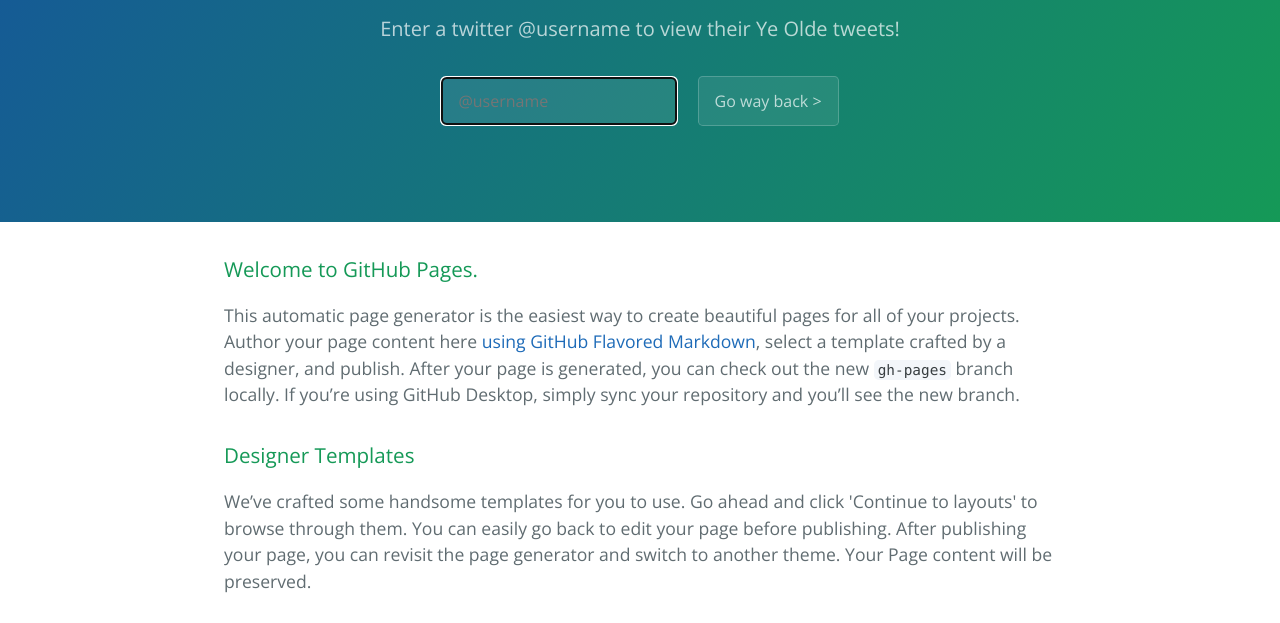
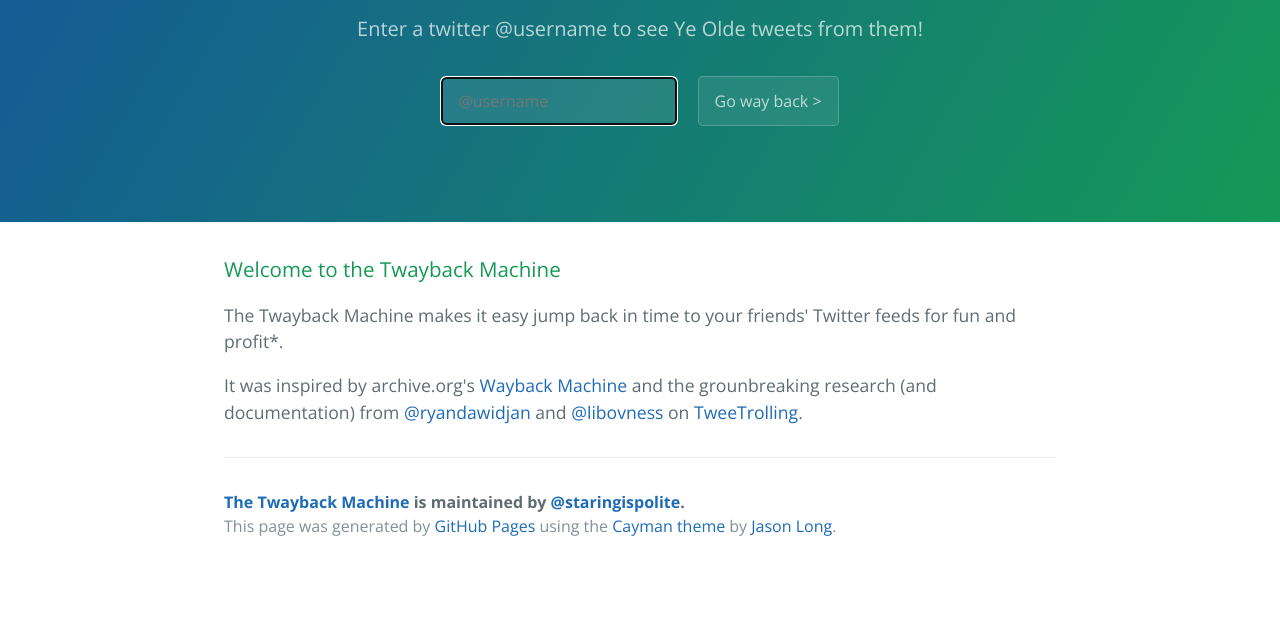
Before and after one commit to staringispolite/twayback-machine, a plain HTML site: page index.html in a window 1280 px wide. Shown: the part 161-784 px from the top of the page. Drawn offline with nearby package versions, Linux system fonts and the light colour scheme.

Commit message:
Updated wording

```diff
--- a/index.html
+++ b/index.html
@@ -13,29 +13,28 @@
   <body>
     <section class="page-header">
       <h1 class="project-name">The Twayback Machine</h1>
-      <h2 class="project-tagline">Enter a twitter @username to view their Ye Olde tweets!</h2>
+      <h2 class="project-tagline">Enter a twitter @username to see Ye Olde tweets from them!</h2>
       <input class="btn" type="text" id="username" placeholder="@username"/>
-      <a href="#" id="go-btn" class="btn">Go way back ></a>
+      <a href="#" target="_blank" id="go-btn" class="btn">Go way back ></a>
     </section>
 
     <section class="main-content">
       <h3>
-<a id="welcome-to-github-pages" class="anchor" href="#welcome-to-github-pages" aria-hidden="true"><span class="octicon octicon-link"></span></a>Welcome to GitHub Pages.</h3>
-
-<p>This automatic page generator is the easiest way to create beautiful pages for all of your projects. Author your page content here <a href="https://guides.github.com/features/mastering-markdown/">using GitHub Flavored Markdown</a>, select a template crafted by a designer, and publish. After your page is generated, you can check out the new <code>gh-pages</code> branch locally. If you’re using GitHub Desktop, simply sync your repository and you’ll see the new branch.</p>
-
-<h3>
-<a id="designer-templates" class="anchor" href="#designer-templates" aria-hidden="true"><span class="octicon octicon-link"></span></a>Designer Templates</h3>
-
-<p>We’ve crafted some handsome templates for you to use. Go ahead and click 'Continue to layouts' to browse through them. You can easily go back to edit your page before publishing. After publishing your page, you can revisit the page generator and switch to another theme. Your Page content will be preserved.</p>
-
-<h3>
-<a id="creating-pages-manually" class="anchor" href="#creating-pages-manually" aria-hidden="true"><span class="octicon octicon-link"></span></a>Creating pages manually</h3>
-
-<p>If you prefer to not use the automatic generator, push a branch named <code>gh-pages</code> to your repository to create a page manually. In addition to supporting regular HTML content, GitHub Pages support Jekyll, a simple, blog aware static site generator. Jekyll makes it easy to create site-wide headers and footers without having to copy them across every page. It also offers intelligent blog support and other advanced templating features.</p>
-
+        <a id="welcome" class="anchor" href="#welcome" aria-hidden="true"><span class="octicon octicon-link"></span></a>
+        Welcome to the Twayback Machine
+      </h3>
+      <p>
+        The Twayback Machine makes it easy jump back in time to your friends' Twitter feeds for fun and profit*.
+      </p>
+      <p>
+        It was inspired by archive.org's <a herf="https://archive.org/web/">Wayback Machine</a> and
+        the grounbreaking research (and documentation) from
+        <a href="https://twitter.com/ryandawidjan">@ryandawidjan</a> and <a href="https://twitter.com/libovness">@libovness</a> on
+        <a href="https://medium.com/@ryandawidjan/inventing-the-tweetroll-4e8cd517b81d">TweeTrolling</a>.
+      </p>
     <footer class="site-footer">
-      <span class="site-footer-owner"><a href="https://github.com/staringispolite/twayback-machine">Twayback-machine</a> is maintained by <a href="https://github.com/staringispolite">staringispolite</a>.</span>
+    <span class="site-footer-owner"><a href="https://github.com/staringispolite/twayback-machine">The Twayback Machine</a>
+      is maintained by <a href="https://twitter.com/staringispolite">@staringispolite</a>.</span>
 
       <span class="site-footer-credits">This page was generated by <a href="https://pages.github.com">GitHub Pages</a> using the <a href="https://github.com/jasonlong/cayman-theme">Cayman theme</a> by <a href="https://twitter.com/jasonlong">Jason Long</a>.</span>
     </footer>
```
